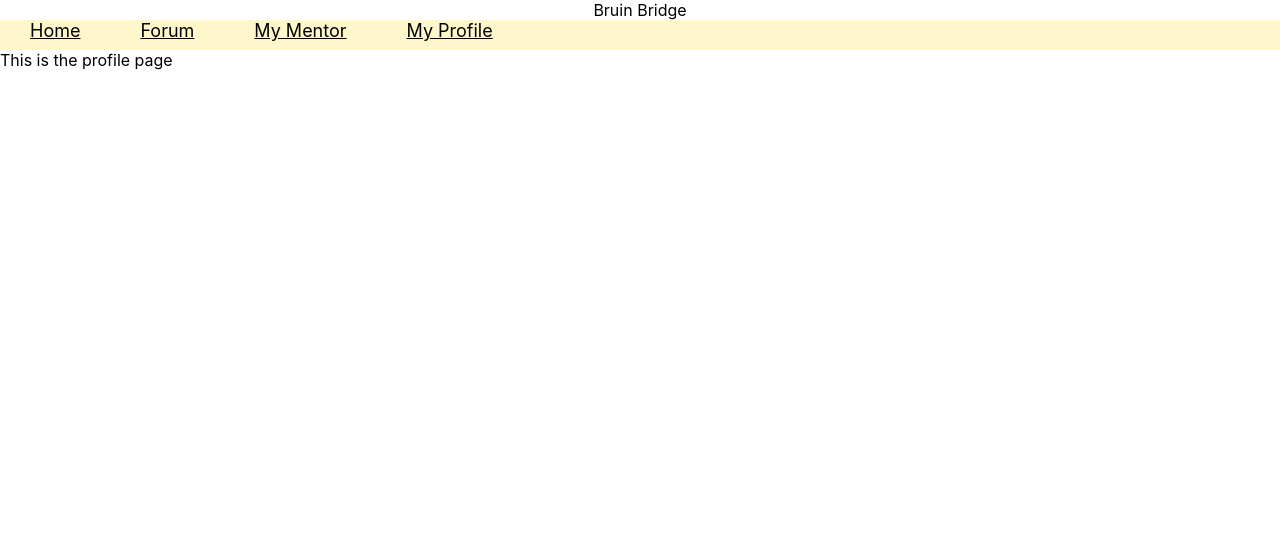
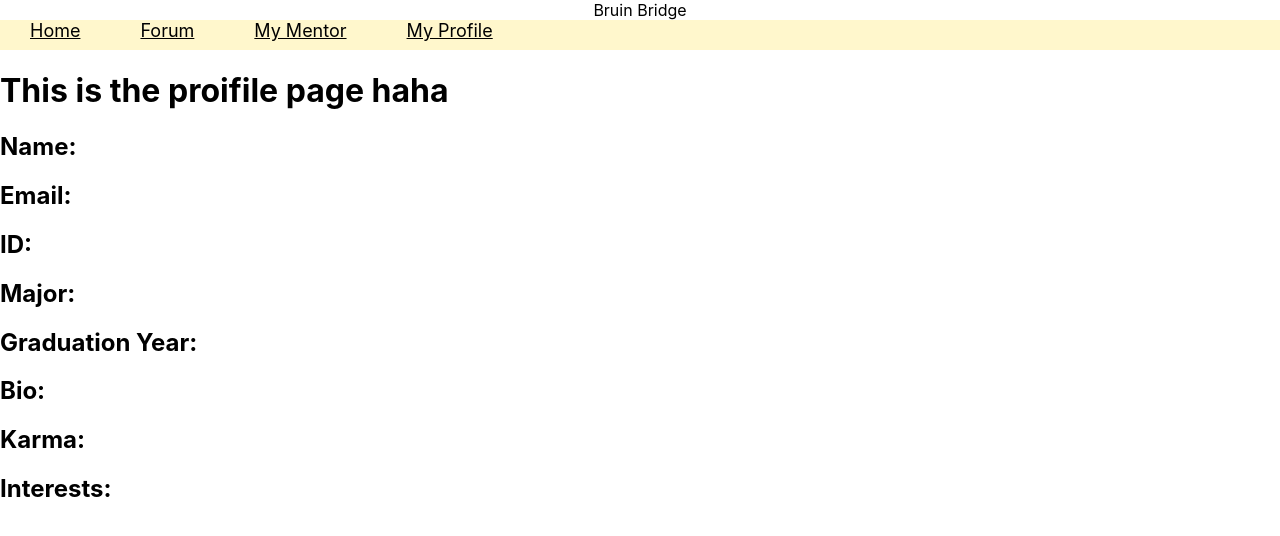
Before and after one commit to tkanarsky/BruinBridge, a React (Create React App) app in the folder bruin-bridge/: page /profile in a window 1280 px wide. Shown: the top 536 px of the page. Built offline with nearby package versions, Linux system fonts and the light colour scheme.

Commit message:
adding profile info

```diff
--- a/bruin-bridge/src/pages/MentorPage.jsx
+++ b/bruin-bridge/src/pages/MentorPage.jsx
@@ -10,6 +10,7 @@ export default class MentorPage extends React.Component {
         <h2>Major: </h2>
         <h2>Graduation Year: </h2>
         <h2>Shared Interests: </h2>
+        <h2>Chat with mentor (will be link to chat with mentor page)</h2>
       </div>
     );
   }
--- a/bruin-bridge/src/pages/ProfilePage.jsx
+++ b/bruin-bridge/src/pages/ProfilePage.jsx
@@ -3,6 +3,18 @@ import styled from "styled-components";
 
 export default class ProfilePage extends React.Component {
   render() {
-    return <>This is the profile page</>;
+    return (
+      <div>
+        <h1>This is the proifile page haha</h1>
+        <h2>Name: </h2>
+        <h2>Email: </h2>
+        <h2>ID: </h2>
+        <h2>Major: </h2>
+        <h2>Graduation Year: </h2>
+        <h2>Bio: </h2>
+        <h2>Karma: </h2>
+        <h2>Interests: </h2>
+      </div>
+    );
   }
 }
```
